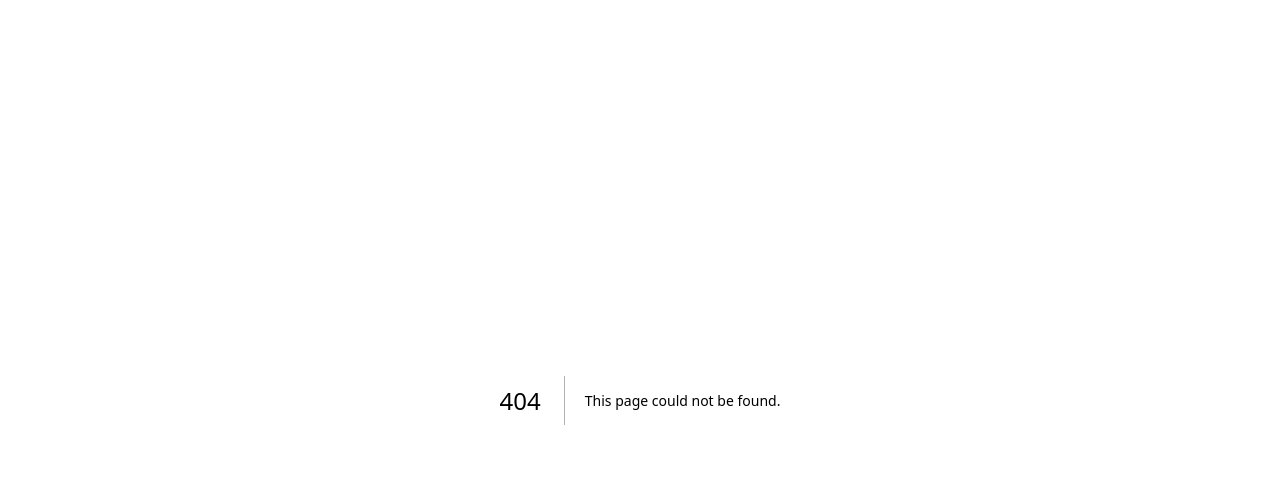
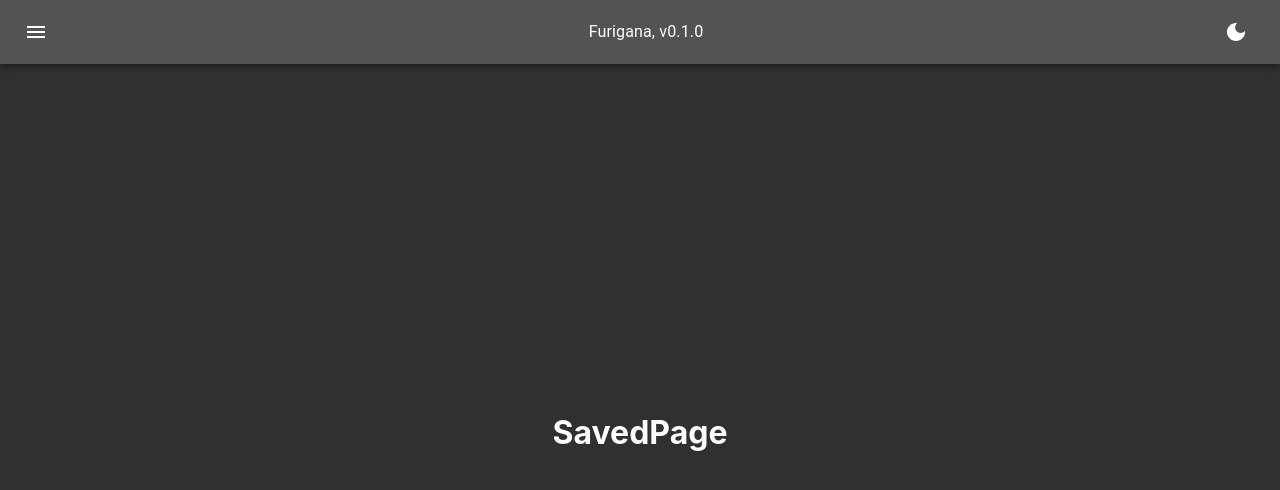
Before and after one commit to quantumsnowball/furigana, a Next.js app: page /saved in a window 1280 px wide. Before the commit this address had no page. Shown: the top 490 px of the page. Built offline with nearby package versions, Linux system fonts and the light colour scheme.

Commit message:
feat: / and /saved paths

```diff
--- /dev/null
+++ b/components/Page/Saved/index.tsx
@@ -0,0 +1,9 @@
+function Saved() {
+  return (
+    <div>
+      <h1>SavedPage</h1>
+    </div>
+  )
+}
+
+export default Saved
--- a/pages/_app.tsx
+++ b/pages/_app.tsx
@@ -1,7 +1,14 @@
 import '../styles/globals.css'
+import App from '../components/App'
 import type { AppProps } from 'next/app'
 
-export default function App({ Component, pageProps }: AppProps) {
+export default function NextApp({ Component, pageProps }: AppProps) {
   // the root component for every page
-  return <Component {...pageProps} />
+  return (
+    <>
+      <App>
+        <Component {...pageProps} />
+      </App>
+    </>
+  )
 }
--- /dev/null
+++ b/pages/saved.tsx
@@ -0,0 +1,10 @@
+import Saved from "../components/Page/Saved"
+
+
+const SavedPage = () => {
+  return (
+    <Saved />
+  )
+}
+
+export default SavedPage
```
Also changed, not shown: components/Page/Home/index.tsx (added, +9 -0 lines), pages/index.tsx (+4 -4 lines).
